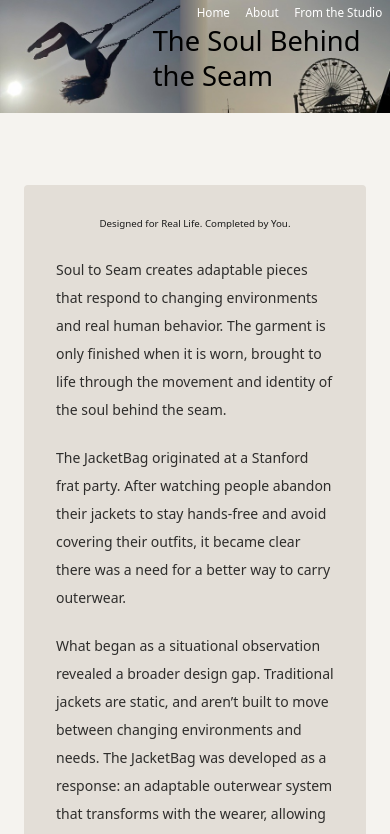
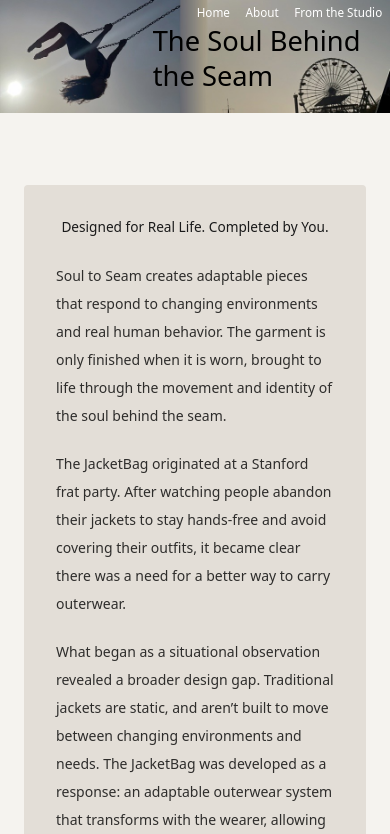
Before and after one commit to ejbh24/soul-to-seam, a Next.js app: page /about in a window 390 px wide. Shown: the top 834 px of the page. Built offline with nearby package versions, Linux system fonts and the light colour scheme.

Commit message:
Adjusted text sizes

```diff
--- a/app/about/page.tsx
+++ b/app/about/page.tsx
@@ -20,7 +20,7 @@ export default function AboutPage() {
     <main>
       <section className="mx-auto max-w-[980px] px-6 py-10">
         <div className="mt-8 rounded bg-sts-sectionB p-8">
-          <h2 className="text-[2.5vw] sm:text-[2.5vw] text-center">Designed for Real Life. Completed by You.</h2>
+          <h2 className="text-[3.5vw] sm:text-[2.5vw] text-center">Designed for Real Life. Completed by You.</h2>
 
           <div className="mt-6 space-y-5 text-sm lg:text-[25px] text-black/80 leading-7 lg:leading-11">
             <p>
```
